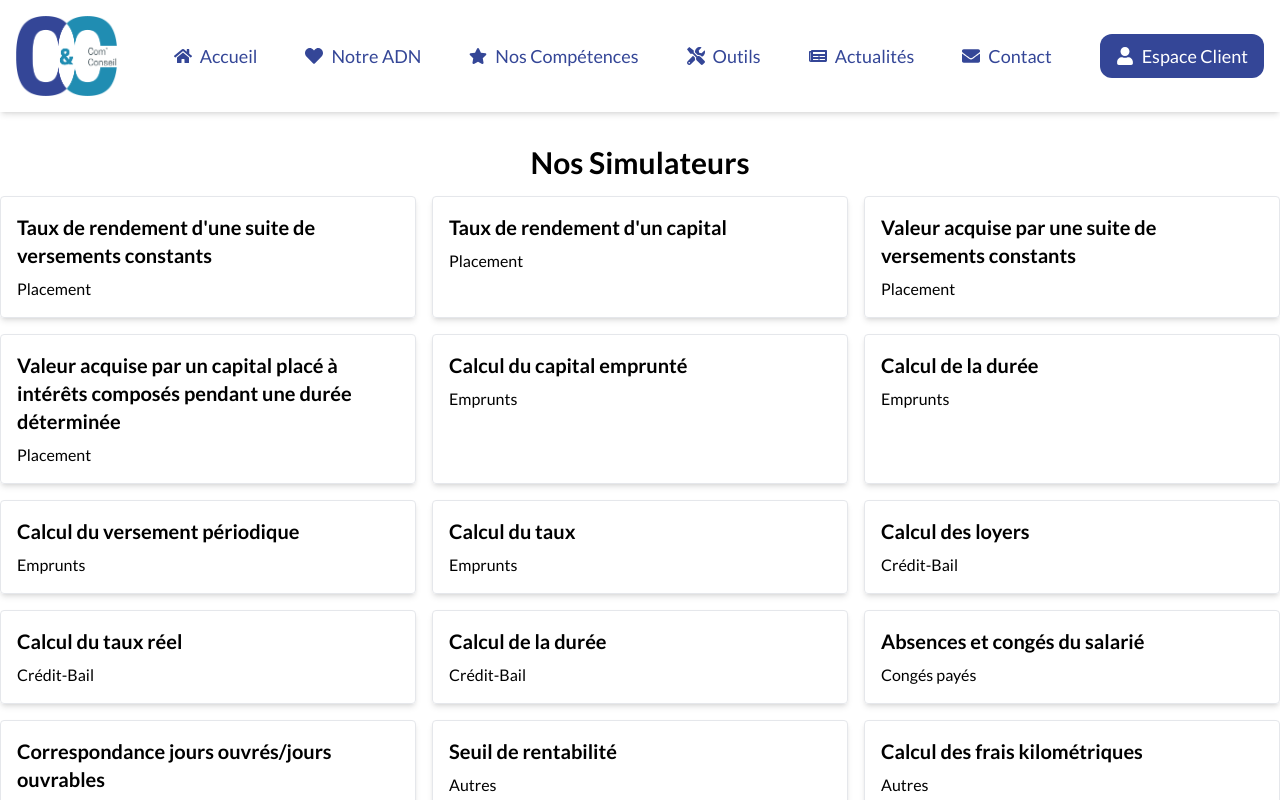
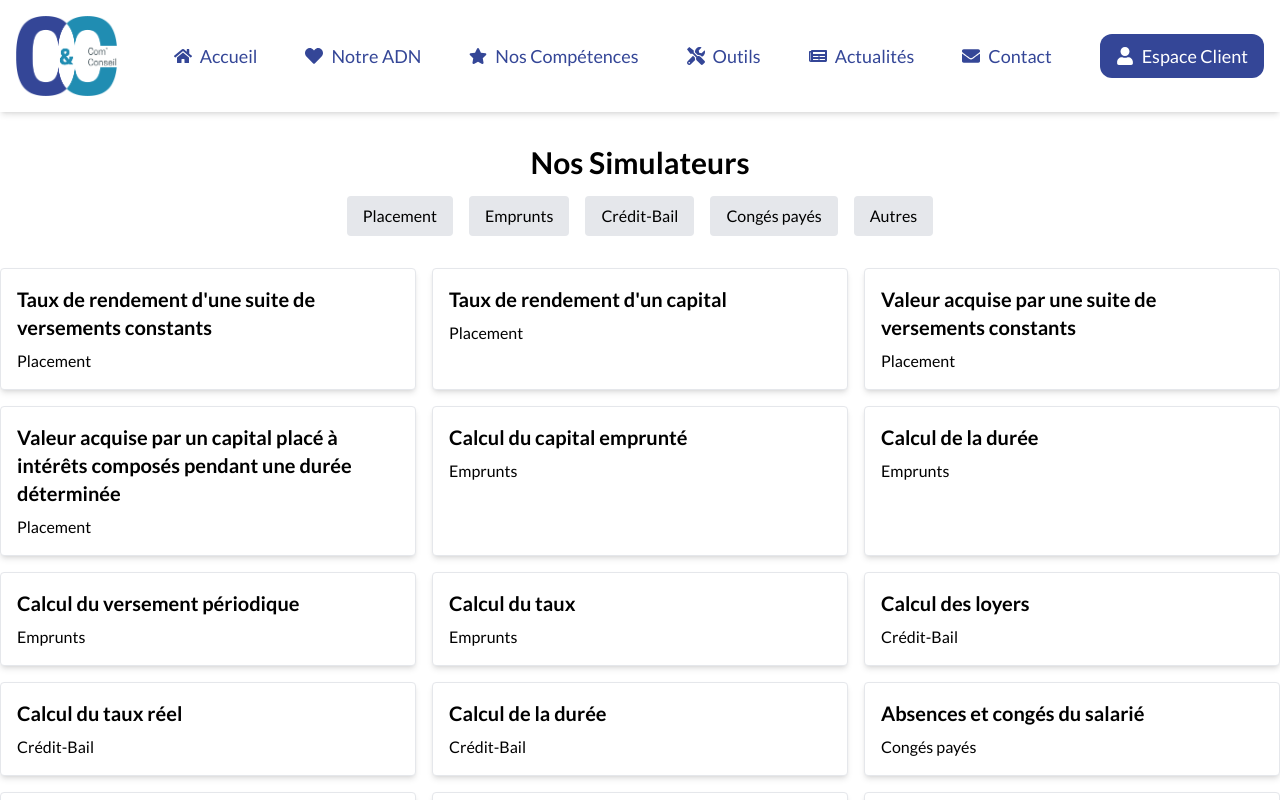
Before and after one commit to AntoineWtz/com-conseil, a React (Create React App) app: page /simulators in a window 1280 px wide. Shown: the top 800 px of the page. Built offline with nearby package versions, Linux system fonts and the light colour scheme.

Commit message:
edit simulators

```diff
--- a/src/components/SimulatorCard.tsx
+++ b/src/components/SimulatorCard.tsx
@@ -8,7 +8,7 @@ interface SimulatorCardProps {
 
 const SimulatorCard: React.FC<SimulatorCardProps> = ({ simulator }) => {
     return (
-        <Link to={`/simulator/${simulator.id}`} className="border p-4 rounded shadow-md">
+        <Link to={`/simulator/${simulator.id}`} className="group border p-4 rounded shadow-md bg-white hover:bg-blue-100 transition-colors duration-300">
             <h3 className="text-xl font-bold">{simulator.name}</h3>
             <p className="mt-2">{simulator.category}</p>
         </Link>
--- a/src/pages/Simulators.tsx
+++ b/src/pages/Simulators.tsx
@@ -1,19 +1,26 @@
 import React, { useEffect, useState } from 'react';
 import MainLayout from '../layouts/MainLayout';
-import { getSimulators } from '../services/simulatorService';
+import { getSimulators, getCategories } from '../services/simulatorService';
 import { Simulator } from '../types';
 import SimulatorCard from '../components/SimulatorCard';
 
 const Simulators: React.FC = () => {
     const [simulators, setSimulators] = useState<Simulator[]>([]);
     const [loading, setLoading] = useState<boolean>(true);
+    const [categories, setCategories] = useState<string[]>([]);
+    const [selectedCategory, setSelectedCategory] = useState<string | null>(null);
 
     useEffect(() => {
-        getSimulators().then(data => {
-            setSimulators(data);
+        Promise.all([getSimulators(), getCategories()]).then(([simulatorData, categoryData]) => {
+            setSimulators(simulatorData);
+            setCategories(categoryData);
             setLoading(false);
         });
     }, []);
+
+    const filteredSimulators = selectedCategory
+        ? simulators.filter(sim => sim.category === selectedCategory)
+        : simulators;
 
     if (loading) {
         return (
@@ -29,8 +36,21 @@ const Simulators: React.FC = () => {
         <MainLayout>
             <section className="mt-8">
                 <h2 className="text-3xl font-bold mb-4 text-center">Nos Simulateurs</h2>
+                <nav className="flex justify-center mb-8">
+                    <ul className="flex space-x-4">
+                        {categories.map(category => (
+                            <li
+                                key={category}
+                                className={`cursor-pointer px-4 py-2 rounded ${selectedCategory === category ? 'bg-blue-500 text-white' : 'bg-gray-200'}`}
+                                onClick={() => setSelectedCategory(category)}
+                            >
+                                {category}
+                            </li>
+                        ))}
+                    </ul>
+                </nav>
                 <div className="grid grid-cols-1 md:grid-cols-2 lg:grid-cols-3 gap-4">
-                    {simulators.map(simulator => (
+                    {filteredSimulators.map(simulator => (
                         <SimulatorCard key={simulator.id} simulator={simulator} />
                     ))}
                 </div>
--- a/src/services/simulatorService.ts
+++ b/src/services/simulatorService.ts
@@ -34,3 +34,12 @@ export const getSimulatorById = (id: number): Promise<Simulator | undefined> =>
         }, 0);
     });
 };
+
+export const getCategories = (): Promise<string[]> => {
+    return new Promise((resolve) => {
+        setTimeout(() => {
+            const categories = Array.from(new Set(simulators.map(sim => sim.category)));
+            resolve(categories);
+        }, 0);
+    });
+};
```
